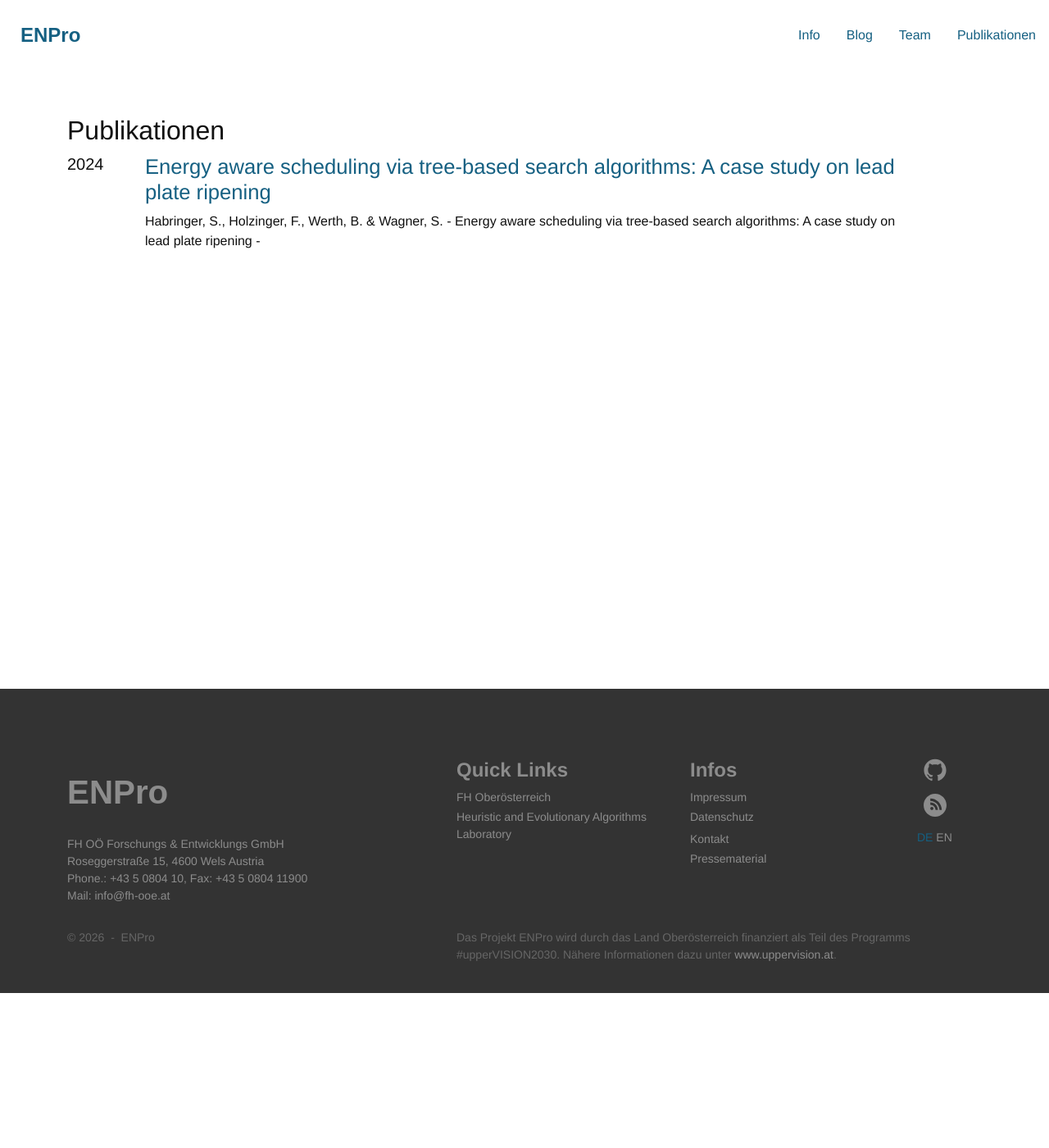
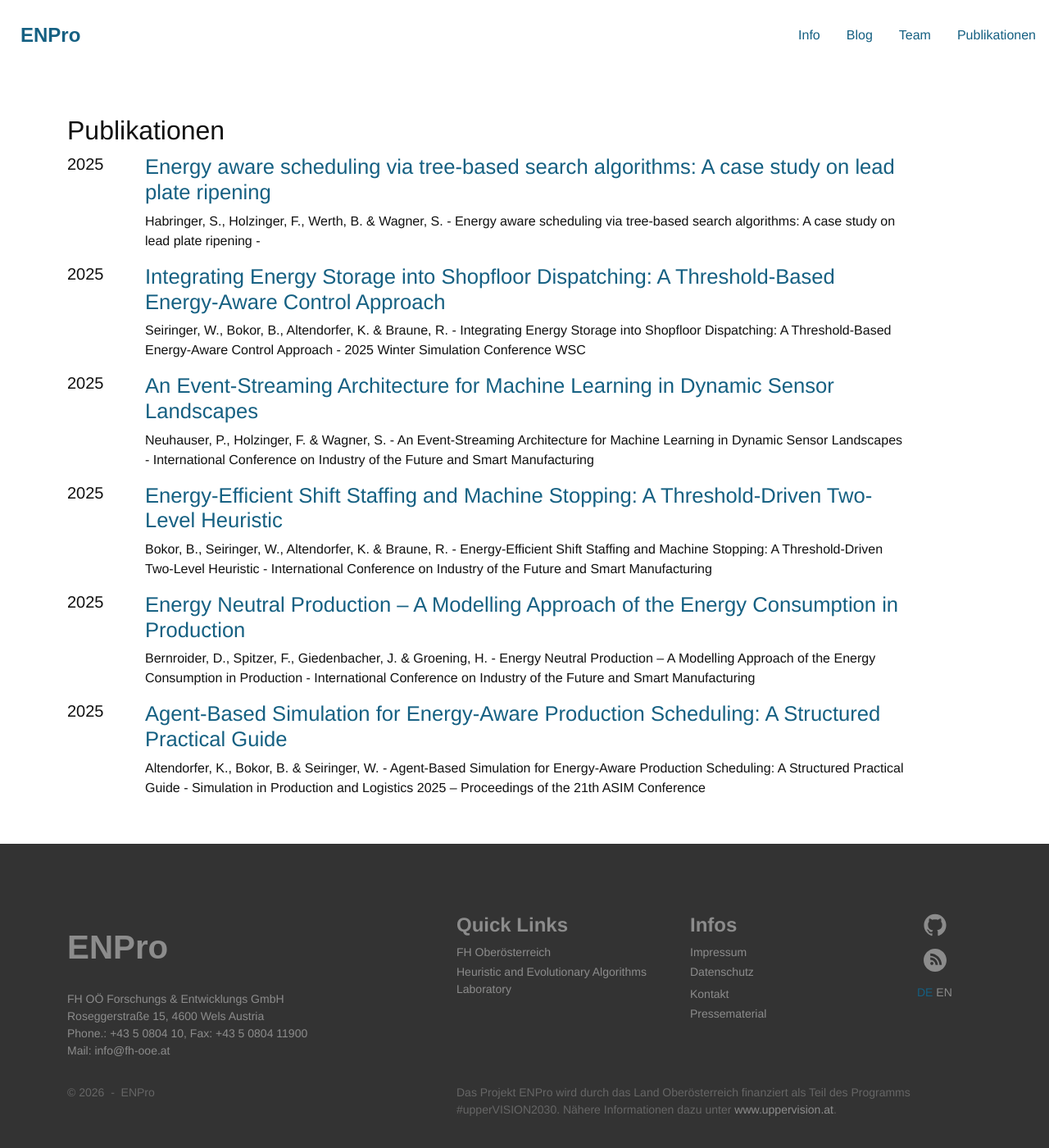
Before and after one commit to ENPro-Research/enpro-research.github.io, a Jekyll site: the page built from pages/de/publications.html, in a window 1280 px wide and 1400 px high. Shown: the whole window at 82% size. Built offline with Jekyll 4.4.1, drawn with Linux system fonts in a browser that asks for light colours; some web fonts are replaced; comment, search, counter and statistics services are not loaded.

Commit message:
Updated publications

```diff
--- a/_data/publications.yml
+++ b/_data/publications.yml
@@ -1,7 +1,53 @@
-  - id: habringer2024scheduling
-    year: 2024
+  - id: altendorfer2025agent
+    year: 2025
+    title: "Agent-Based Simulation for Energy-Aware Production Scheduling: A Structured Practical Guide"
+    authors: Altendorfer, K., Bokor, B. & Seiringer, W.
+    publisher: "Simulation in Production and Logistics 2025 – Proceedings of the 21th ASIM Conference"
+    abstract:
+    link: /
+    status: "Accepted for Publication"
+
+  - id: bernroider2025energy
+    year: 2025
+    title: "Energy Neutral Production – A Modelling Approach of the Energy Consumption in Production"
+    authors: Bernroider, D., Spitzer, F., Giedenbacher, J. & Groening, H.
+    publisher: "International Conference on Industry of the Future and Smart Manufacturing"
+    abstract:
+    link: /
+    status: "Accepted for Publication"
+
+  - id: bokor2025energy
+    year: 2025
+    title: "Energy-Efficient Shift Staffing and Machine Stopping: A Threshold-Driven Two-Level Heuristic"
+    authors: Bokor, B., Seiringer, W., Altendorfer, K. & Braune, R.
+    publisher: "International Conference on Industry of the Future and Smart Manufacturing"
+    abstract:
+    link: /
+    status: "Accepted for Publication"
+
+  - id: neuhauser2025event
+    year: 2025
+    title: "An Event-Streaming Architecture for Machine Learning in Dynamic Sensor Landscapes"
+    authors: Neuhauser, P., Holzinger, F. & Wagner, S.
+    publisher: "International Conference on Industry of the Future and Smart Manufacturing"
+    abstract:
+    link: /
+    status: "Accepted for Publication"
+
+  - id: seiringer2025integrating
+    year: 2025
+    title: "Integrating Energy Storage into Shopfloor Dispatching: A Threshold-Based Energy-Aware Control Approach"
+    authors: Seiringer, W., Bokor, B., Altendorfer, K. & Braune, R.
+    publisher: "2025 Winter Simulation Conference WSC"
+    abstract:
+    link: /
+    status: "Accepted for Publication"
+
+  - id: habringer2025scheduling
+    year: 2025
     title: "Energy aware scheduling via tree-based search algorithms: A case study on lead plate ripening"
     authors: Habringer, S., Holzinger, F., Werth, B. & Wagner, S.
     publisher:
     abstract:
     link: /
+    status: "Accepted for Publication"
```
